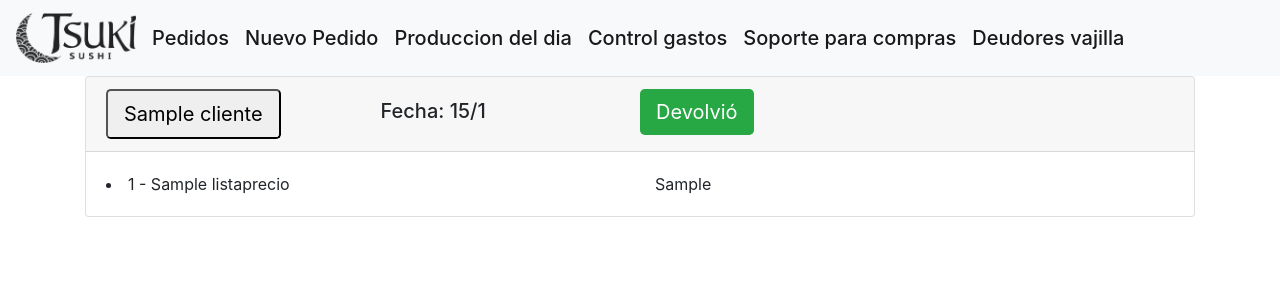
After one commit to AugustoPiva/tsuki_web, a Django app: page /tsuki_app/deudores_vajilla in a window 1280 px wide. The commit adds this page. Shown: the top 300 px of the page. Run offline with Django 3.2, Linux system fonts and the light colour scheme; tables that the repository leaves empty hold one stand-in row (values such as "Sample post"); parts of the project's set-up code (start-up, migrations or seed data) failed here and were passed over; some libraries are stand-ins or nearby versions.

Commit message:
Incorporacion de deudores de vajilla

```diff
--- a/templates/tsuki_app/base.html
+++ b/templates/tsuki_app/base.html
@@ -32,6 +32,7 @@
         <a class="navbar-brand mb-0 h1" href="{% url 'tsuki_app:producciondiaria' %}"> Produccion del dia</a>
         <a class="navbar-brand mb-0 h1" href="{% url 'tsuki_app:cargar_gastos' %}"> Control gastos</a>
         <a class="navbar-brand mb-0 h1" href="{% url 'tsuki_app:soporte_compras' %}"> Soporte para compras</a>
+        <a class="navbar-brand mb-0 h1" href="{% url 'tsuki_app:puentesybarcos' %}"> Deudores vajilla</a>
         </div>
         <div class="navbar-nav ml-auto">
           <a class="nav-item nav-link" href="#"></a>
--- /dev/null
+++ b/templates/tsuki_app/consultar_deudores.html
@@ -0,0 +1,59 @@
+{% extends "tsuki_app/base.html" %}
+{% load my_extras %}
+
+<!-- Aca se crea un pedido nuevo -->
+{% block body_block %}
+
+<div class="container">
+
+  {% regroup lista by pedido as pedido_list %}
+  <div id="accordion">
+    {% for pedido in pedido_list %}
+    <script type="text/javascript">
+      console.log("{{pedido.grouper}}");
+    </script>
+    <div class="card">
+      <div class="card-header" id="headingOne">
+        <div class="row">
+          <div class="col-6">
+            <div class="row">
+              <div class="col-6">
+                <h5 class="mb-0">
+                  <button class="btn-lg mb-0" data-toggle="collapse" data-target="#collapseOne" aria-expanded="true" aria-controls="collapseOne">
+                    {{ pedido.grouper }}
+                  </button>
+                </h5>
+              </div>
+              <div style="margin-top:10px;" class="col-12 col-sm-6">
+                <h5> Fecha: {{pedido.grouper.fecha.day}}/{{pedido.grouper.fecha.month}}</h5>
+              </div>
+            </div>
+          </div>
+          <div class="col-6">
+            <div class="row">
+                <a class = 'btn-lg btn-success' href="{% url 'tsuki_app:puentesybarcos2' pk=pedido.grouper.id %}">Devolvió</a>
+            </div>
+          </div>
+        </div>
+      </div>
+      <div id="collapseOne" class="collapse show" aria-labelledby="headingOne" data-parent="#accordion">
+        <div class="card-body">
+          <div class="row">
+            <div class="col-6">
+              {% for producto in pedido.list  %}
+              <li> {{producto.cantidad}} - {{ producto.item.nombre_producto }}</li>
+              {% endfor %}
+            </div>
+            <div class="col-6">
+              {{pedido.grouper.comentario}}
+            </div>
+          </div>
+        </div>
+      </div>
+    </div>
+    {% endfor %}
+
+  </div>
+</div>
+
+{% endblock %}
--- a/templates/tsuki_app/pedidos_list.html
+++ b/templates/tsuki_app/pedidos_list.html
@@ -13,6 +13,7 @@
        {% csrf_token %}
       {{fecha.media}}
       {{fecha.dia}}
+      </form>
       </div>
     <div class="col-3">
       <button class = 'btn btn-primary' type="submit" name="button"> Buscar </button>
@@ -25,7 +26,7 @@
       </div>
      </div>
   </div>
-</form>
+
 
 </div>
 
--- a/tsuki_app/models.py
+++ b/tsuki_app/models.py
@@ -82,6 +82,7 @@ class Productosordenados(models.Model):
     item            = models.ForeignKey(Listaprecios, on_delete=models.CASCADE)
     pedido          = models.ForeignKey(Pedidos, on_delete=models.CASCADE)
     cantidad        = models.IntegerField(default=1)
+    lotienen        = models.BooleanField(default=False, null=True)
 
     def __str__(self):
         return f"{self.cantidad} - {self.item.nombre_producto}"
--- a/tsuki_app/urls.py
+++ b/tsuki_app/urls.py
@@ -22,4 +22,6 @@ urlpatterns = [
     path('cargargasto/creargasto',views.crear_nuevogasto,name='crear_gasto'),
     path('decision_compra',views.decision_compra,name='soporte_compras'),
     path('decision_compra/<slug:pk>/',views.decision_compra,name='soporte_compras_item'),
+    path('deudores_vajilla',views.puentesybarcos,name='puentesybarcos'),
+    path('deudores_vajilla/<slug:pk>/',views.puentesybarcos,name='puentesybarcos2'),
  ]
--- a/tsuki_app/views.py
+++ b/tsuki_app/views.py
@@ -122,6 +122,10 @@ def agregarproductos(request,**kwargs):
             for i in productos_ordenados:
                 prod=get_object_or_404(Listaprecios,id=i)
                 order_item = Productosordenados.objects.create(item=prod,cantidad=productos_ordenados[i],pedido=pedido)
+                if order_item.item.categoria_producto == 'barcos' or order_item.item.categoria_producto == 'puentes':
+                    order_item.lotienen=True
+                else:
+                    pass
                 order_item.save()
             return redirect('/tsuki_app/')
         else:
@@ -297,3 +301,15 @@ def decision_compra(request,**kwargs):
 
         insumo = 'sinelegir'
         return render(request,'tsuki_app/decision_compra.html',{'form':form,'insumo':insumo})
+
+def puentesybarcos(request, **kwargs):
+    try:
+        devolvio= kwargs['pk']
+        vajilla_devuelta= Productosordenados.objects.filter(pedido__id=devolvio)
+        for i in vajilla_devuelta:
+            i.lotienen=False
+            i.save()
+    except:
+        pass
+    lista_deudores_vajilla= Productosordenados.objects.filter(lotienen=True).order_by('pedido__id','pedido__fecha')
+    return render(request,'tsuki_app/consultar_deudores.html',{'lista':lista_deudores_vajilla})
```
Also changed, not shown: tsuki_app/migrations/0005_auto_20190809_1518.py (added).
